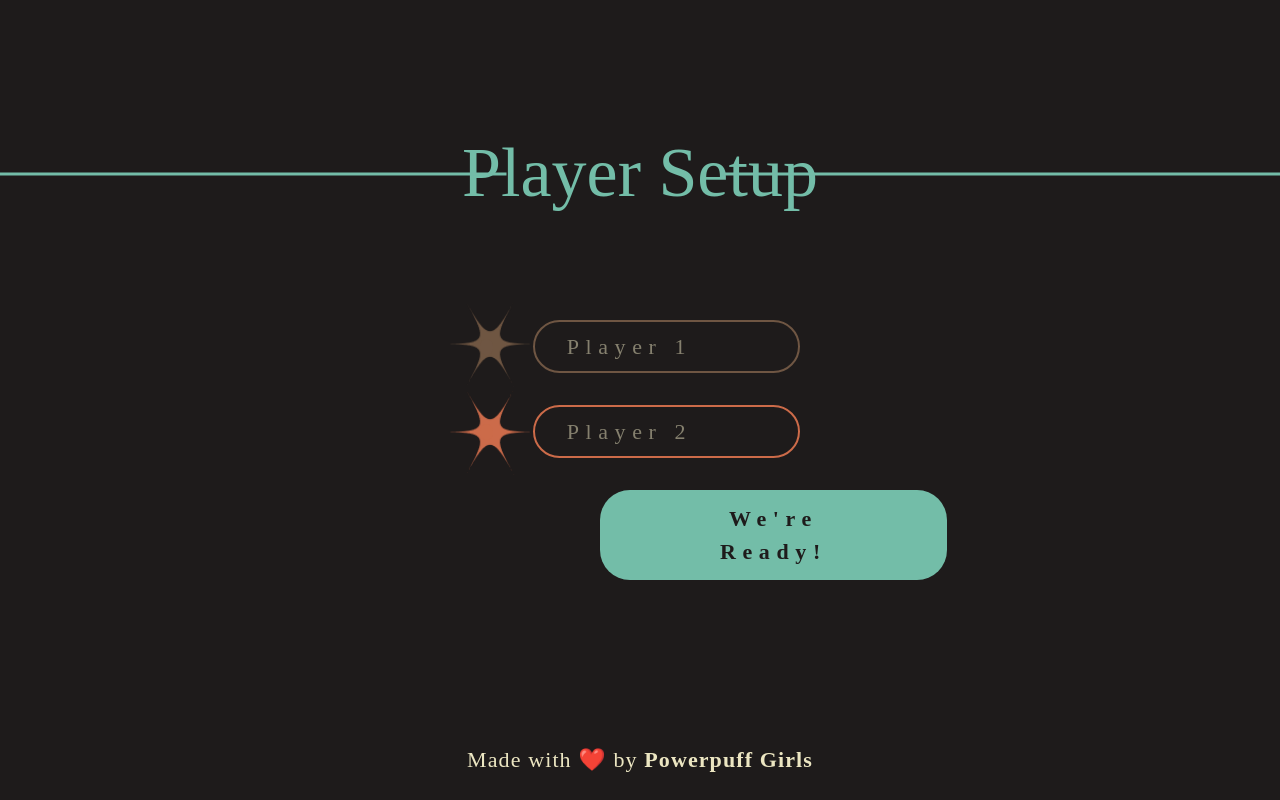
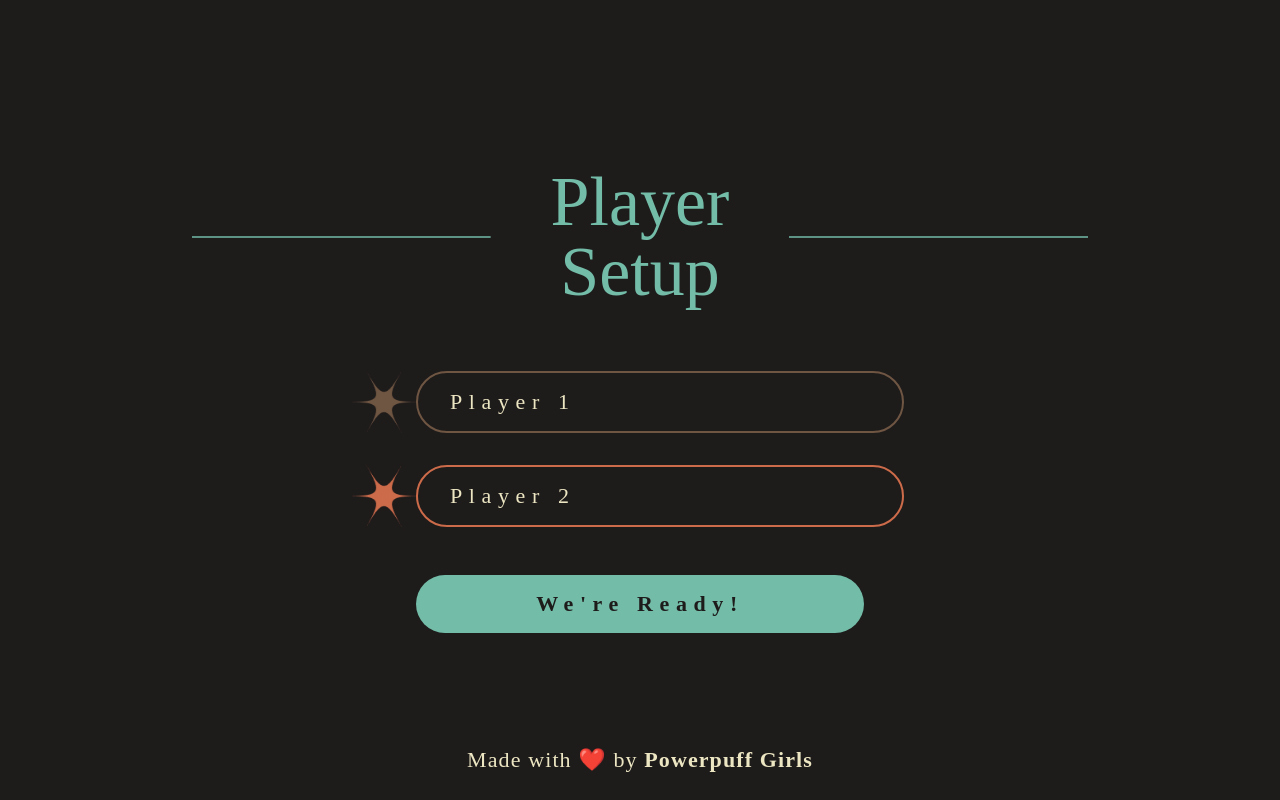
Before and after one commit to harsheta-6/CC_internalHack_powerpuffGirls, a React (Vite) app: page /2player in a window 1280 px wide. Built offline with nearby package versions, Linux system fonts and the light colour scheme.

Commit message:
landing and 2player responsiveness

```diff
--- a/src/App.jsx
+++ b/src/App.jsx
@@ -3,45 +3,65 @@ import React from "react";
 import Ellipse1 from "./assets/Ellipse-1.png";
 import Ellipse2 from "./assets/Ellipse-2.png";
 import Ellipse3 from "./assets/Ellipse-3.png";
-import Footer from "./footer"
-import Star from "./assets/Vector.png"
+import Footer from "./footer";
+import Star from "./assets/Vector.png";
 
 function App() {
   return (
-    <div className="bg-[#1E1B1B] min-h-screen w-screen text-[#ECE6C2] flex flex-col items-center justify-center relative px-4 sm:px-8">
+    <div className="bg-[#1E1B1B] min-h-screen w-full text-[#ECE6C2] flex flex-col items-center justify-center relative px-4 sm:px-8 overflow-hidden">
       <h1
-        className="text-5xl sm:text-7xl md:text-[105px] mb-5 font-bold tracking-[0.06em]"
+        className="text-5xl sm:text-6xl md:text-8xl lg:text-[105px] mb-5 sm:mb-8 font-bold tracking-[0.06em] text-center z-10 flex items-center justify-center"
         style={{ fontFamily: "Chonburi" }}
       >
-        campus c - de
+        <span>campus c</span>
+        <img
+          src={Star}
+          className="w-15 sm:w-20 md:w-20 lg:w-30 inline-block relative top-1 sm:top-1"
+          alt=""
+        />
+        <span>de</span>
       </h1>
-      <img src={Ellipse1}
-      className="absolute top-0 left-0 "/>
 
-      <img src={Ellipse2}
-      className="absolute top-0 left-0" />
-
-      <img src={Ellipse3}
-      className="absolute right-0 bottom-10"/>
-
-      <img src={Star}
-      className="absolute right-140 top-67"/>
+      <img
+        src={Ellipse1}
+        className="absolute top-0 left-0 w-1/2 sm:w-auto opacity-80"
+        alt=""
+      />
+      <img
+        src={Ellipse2}
+        className="absolute top-0 left-0 w-1/2 sm:w-auto opacity-80"
+        alt=""
+      />
+      <img
+        src={Ellipse3}
+        className="absolute right-0 bottom-10 w-1/2 sm:w-auto opacity-80"
+        alt=""
+      />
 
       <div
-        className="flex gap-15 z-1000 mb-20 text-[30px] font-semibold tracking-[0.07em]"
+        className="flex flex-col sm:flex-row gap-4 sm:gap-6 md:gap-8 lg:gap-15 z-10 mb-10 sm:mb-20"
         style={{ fontFamily: "CENTAUR" }}
       >
-        <Link to="/2player" className="bg-[#73BDA8] px-15 py-7 rounded-[40px]">
+        <Link
+          to="/2player"
+          className="bg-[#73BDA8] px-8 sm:px-10 md:px-15 py-4 sm:py-5 md:py-7 rounded-[40px] text-lg sm:text-xl md:text-[30px] font-semibold tracking-[0.07em] text-center hover:opacity-90 transition-opacity"
+        >
           2 Player
         </Link>
-        <Link to="/3player" className="bg-[#CC6B49] px-15 py-7 rounded-[40px]">
+        <Link
+          to="/3player"
+          className="bg-[#CC6B49] px-8 sm:px-10 md:px-15 py-4 sm:py-5 md:py-7 rounded-[40px] text-lg sm:text-xl md:text-[30px] font-semibold tracking-[0.07em] text-center hover:opacity-90 transition-opacity"
+        >
           3 Player
         </Link>
-        <Link to="/4player" className="bg-[#D2A24C] px-15 py-7 rounded-[40px]">
+        <Link
+          to="/4player"
+          className="bg-[#D2A24C] px-8 sm:px-10 md:px-15 py-4 sm:py-5 md:py-7 rounded-[40px] text-lg sm:text-xl md:text-[30px] font-semibold tracking-[0.07em] text-center hover:opacity-90 transition-opacity"
+        >
           4 Player
         </Link>
       </div>
-      <Footer  />
+      <Footer />
     </div>
   );
 }
--- a/src/TwoNameInput.jsx
+++ b/src/TwoNameInput.jsx
@@ -23,34 +23,54 @@ function TwoNameInput() {
   }
 
   return (
-
-    <div className="bg-[#1E1B1B] min-h-screen w-screen text-[#ECE6C2] flex items-center justify-center ">
-      <div>
-        <h2 className="text-[70px] font-medium text-center absolute inset-x-0 top-30 h-20 text-[#73BDA8]" style={{fontFamily:'Adamina-Regular'}}>
+    <div className="bg-[#1E1B1B] min-h-screen w-full text-[#ECE6C2] flex flex-col items-center justify-center relative px-4 sm:px-6 md:px-8">
+      <div className="w-full max-w-4xl mx-auto relative">
+        <div className="relative flex items-center justify-between mb-8 sm:mb-12 md:mb-16">
+          <img
+            src={Line1}
+            className="w-1/4 sm:w-1/3 hidden sm:block"
+            alt=""
+          />
+          <h2
+            className="text-3xl sm:text-5xl md:text-[70px] font-medium text-center text-[#73BDA8] mx-4 sm:mx-8"
+            style={{fontFamily: 'Adamina-Regular'}}
+          >
             Player Setup
           </h2>
+          <img
+            src={Line2}
+            className="w-1/4 sm:w-1/3 hidden sm:block"
+            alt=""
+          />
+        </div>
 
-        <img src={Line1}
-        className="absolute top-43 left-0"/>
-
-        <img src={Line2}
-        className="absolute top-43 right-0"/>
-
-        <img src={burstBrown}
-        className="absolute top-75 left-110 w-25"/>
-
-        <img src={burstRed}
-        className="absolute top-97 left-110 w-25"/>
-
-
-
-        <form onSubmit={handleSubmit} className="space-y-8 absolute inset-x-120 top-80 h-30 tracking-[0.1em] text-[22px]" style={{fontFamily:'CENTAUR'}}>
+        <form
+          onSubmit={handleSubmit}
+          className="w-full max-w-xl mx-auto space-y-6 sm:space-y-8 px-4 sm:px-6 relative"
+          style={{fontFamily: 'CENTAUR'}}
+        >
           {players.map((player, index) => (
-            <div key={index} className="flex items-center space-x-10">
+            <div key={index} className="flex items-center space-x-4 sm:space-x-6 relative">
+              <div className="">
+                {index === 0 && (
+                  <img
+                    src={burstBrown}
+                    className="absolute -left-5 -top-1 w-13 sm:w-20 md:w-20 sm:-left-8"
+                    alt=""
+                  />
+                )}
+                {index === 1 && (
+                  <img
+                    src={burstRed}
+                    className="absolute -left-5 -top-1 w-13 sm:w-20 md:w-20 sm:-left-8"
+                    alt=""
+                  />
+                )}
                 <div
-                className="w-4 h-4 rounded-full "
+                  className="w-3 h-3 sm:w-4 sm:h-4 rounded-full flex-shrink-0"
                   style={{ backgroundColor: player.color }}
                 />
+              </div>
               <input
                 type="text"
                 value={player.name}
@@ -61,16 +81,26 @@ function TwoNameInput() {
                 }}
                 placeholder={`Player ${index + 1}`}
                 required
-                className="w-full px-8 py-2 rounded-[40px] border-2 focus:border-[#ECE6C2] focus:ring focus:ring-[#ECE6C2] focus:ring-opacity-50 transition-all outline-none tracking-[0.3em] placeholder-opacity-20" style={{ borderColor: player.color, placeholder: player.color }}
+                className="w-full px-4 sm:px-6 md:px-8 py-2 sm:py-3 rounded-[40px] border-2 bg-transparent
+                          focus:border-[#ECE6C2] focus:ring focus:ring-[#ECE6C2] focus:ring-opacity-50
+                          transition-all outline-none tracking-[0.2em] sm:tracking-[0.3em]
+                          text-base sm:text-lg md:text-[22px] placeholder-[#ECE6C2] placeholder-opacity-20"
+                style={{ borderColor: player.color }}
               />
             </div>
           ))}
+
+          <div className="flex justify-center mt-8 sm:mt-12">
             <button
               type="submit"
-            className="absolute left-30 bg-[#73BDA8] tracking-[0.3em] text-[#1E1B1B] py-3 px-30 rounded-[30px] hover:from-[#7F6653] hover:to-[#DC7B59] transition-all duration-200 font-semibold"
+              className="bg-[#73BDA8] tracking-[0.2em] sm:tracking-[0.3em] text-[#1E1B1B]
+                       py-2 sm:py-3 px-8 sm:px-16 md:px-30 rounded-[30px]
+                       hover:opacity-90 transition-all duration-200
+                       text-base sm:text-lg md:text-[22px] font-semibold"
             >
               We're Ready!
             </button>
+          </div>
         </form>
       </div>
       <Footer />
```
Lines whose indentation alone changed are shown as unchanged.
